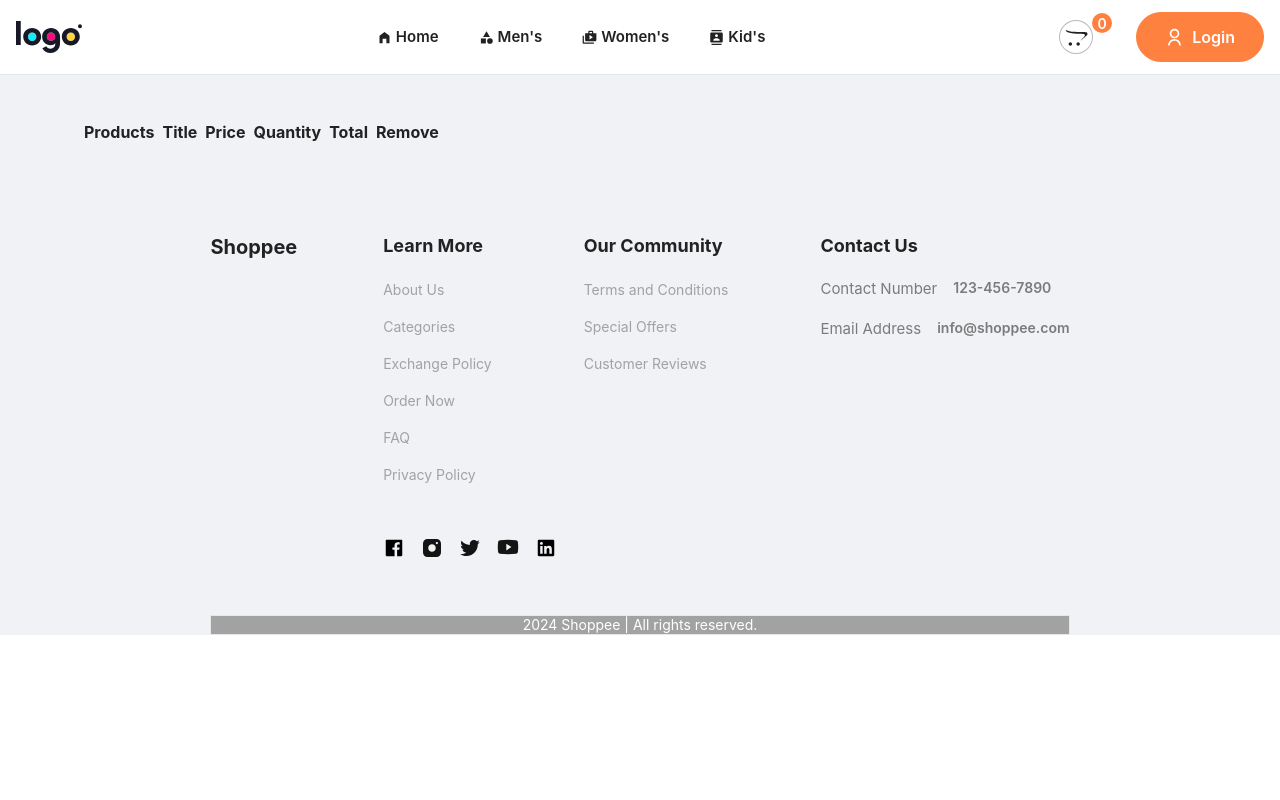
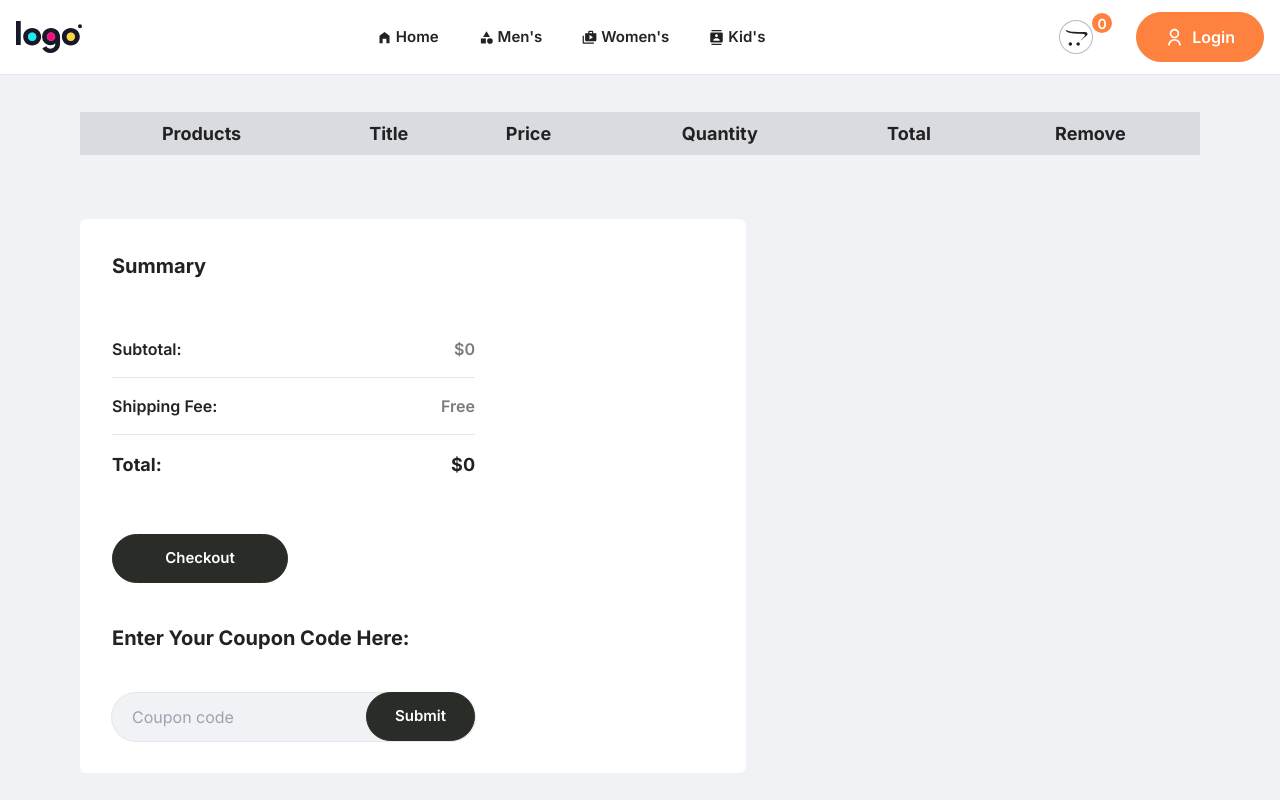
Before and after one commit to MDKolev/digital-shopping, a React (Vite) app: page /cart-page in a window 1280 px wide. Shown: the top 800 px of the page. Built offline with nearby package versions, Linux system fonts and the light colour scheme.

Commit message:
creating CartItems component

```diff
--- a/index.html
+++ b/index.html
@@ -1,8 +1,14 @@
-<!doctype html>
+<!DOCTYPE html>
 <html lang="en">
   <head>
     <meta charset="UTF-8" />
     <link rel="icon" type="image/svg+xml" href="/vite.svg" />
+    <link rel="preconnect" href="https://fonts.googleapis.com" />
+    <link rel="preconnect" href="https://fonts.gstatic.com" crossorigin />
+    <link
+      href="https://fonts.googleapis.com/css2?family=Inter:wght@100..900&display=swap"
+      rel="stylesheet"
+    />
     <meta name="viewport" content="width=device-width, initial-scale=1.0" />
     <title>Ecommerce MERN</title>
   </head>
--- a/src/Context/ShopContext.jsx
+++ b/src/Context/ShopContext.jsx
@@ -23,7 +23,28 @@
     setCartItems((prev) => ({ ...prev, [itemId]: prev[itemId]-1}));
   };
 
-  const contextValue = { all_products, cartItems, addToCart, removeFromCart };
+  const getTotalCartAmount = () => {
+    let totalAmount = 0;
+    for (const item in cartItems) {
+      if(cartItems[item] > 0) {
+        let itemInfo = all_products.find((product) => product.id === Number(item));
+        totalAmount += itemInfo.new_price * cartItems[item];
+      }
+    }
+    return totalAmount;
+  }
+
+  const getTotalCartItems = () => {
+    let totalItem = 0;
+    for (const item in cartItems) {
+      if(cartItems[item] > 0) {
+        totalItem += cartItems[item];
+      }
+    }
+    return totalItem;
+
+  }
+  const contextValue = { all_products, cartItems, addToCart, removeFromCart, getTotalCartItems, getTotalCartAmount };
 
   return (
     <ShopContext.Provider value={contextValue}>
--- a/src/components/CartItems.jsx
+++ b/src/components/CartItems.jsx
@@ -1,10 +1,75 @@
-import React from 'react'
+import React, { useContext } from 'react'
+import { ShopContext } from '../Context/ShopContext';
+import { TbTrash } from 'react-icons/tb';
 
-const CartItems = () => {
+const CartItems= () => {
+
+  const { all_products, cartItems, removeFromCart,getTotalCartAmount, getTotalCartItems } = useContext(ShopContext);
+
   return (
-    <div>
-
-    </div>
+    <section className="max_padd_container pt-28">
+      <table className='w-full mx-auto'>
+        <thead>
+          <tr className='bg-slate-900/10 regular-18 sm:regular-22 text-start py-12'>
+            <th className='p-1 py-2'>Products</th>
+            <th className='p-1 py-2'>Title</th>
+            <th className='p-1 py-2'>Price</th>
+            <th className='p-1 py-2'>Quantity</th>
+            <th className='p-1 py-2'>Total</th>
+            <th className='p-1 py-2'>Remove</th>
+          </tr>
+        </thead>
+        <tbody>
+          {all_products.map((e) => {
+            if (cartItems[e.id] > 0) {
+              return <tr key={e.id} className='border-b border-slate-900/20 text-gray-30 p-6 medium-14 text-center'>
+                <td className='flexCenter '><img src={e.image} alt="prdctImg" height={43} width={43}  className='rounded-lg ring-1 ring-slate-900/5 my-1'/></td>
+                <td><div className='line-clamp-3'>{e.name}</div></td>
+                <td >${e.new_price}</td>
+                <td className='w-16 h-16 bg-white'>{cartItems[e.id]}</td>
+                <td >${e.new_price * cartItems[e.id]}</td>
+                <td>
+                  <div className='bold-22 pl-14'>
+                    <TbTrash onClick={() => removeFromCart(e.id)} className='cursor-pointer'/>
+                  </div>
+                </td>
+              </tr>
+            }
+            return null;
+          })}
+        </tbody>
+      </table>
+      {/* cart details */}
+      <div className='flex flex-col gap-20 my-16 p-8 md:flex-row rounded-md bg-white w-full max-w-[666px]'>
+        <div className='flex flex-col gap-10'>
+          <h4 className='bold-20'>Summary</h4>
+          <div>
+            <div className='flexBetween py-4'>
+              <h4 className='medium-16'>Subtotal:</h4>
+              <h4 className='text-gray-30 font-semibold'>${getTotalCartAmount()}</h4>
+            </div>
+            <hr />
+            <div className='flexBetween py-4'>
+              <h4 className='medium-16'>Shipping Fee:</h4>
+              <h4 className='text-gray-30 font-semibold'>Free</h4>
+            </div>
+            <hr />
+            <div className='flexBetween py-4'>
+              <h4 className='bold-18'>Total:</h4>
+              <h4 className='bold-18'>${getTotalCartAmount()}</h4>
+            </div>
+          </div>
+          <button className='btn_dark_rounded w-44'>Checkout</button>
+          <div className='flex flex-col gap-10'>
+            <h4 className='bold-20 capitalize'>Enter your coupon code here:</h4>
+            <div className='flexBetween pl-5 h-12 bg-primary rounded-full ring-1 ring-slate-900/10'>
+              <input type="text" placeholder='Coupon code' className='bg-transparent border-none outline-none ' />
+              <button className='btn_dark_rounded'>Submit</button>
+            </div>
+          </div>
+        </div>
+      </div>
+    </section>
   )
 }
 
--- a/src/components/Header.jsx
+++ b/src/components/Header.jsx
@@ -1,11 +1,12 @@
 import { Link, NavLink } from "react-router-dom";
 import Navbar from "./Navbar";
-import { useState } from "react";
+import { useContext, useState } from "react";
 import { MdMenu, MdClose } from "react-icons/md";
 import { FaOpencart } from "react-icons/fa";
 import logo from "../assets/logo.svg";
 import logout from "../assets/logout.svg";
 import user from "../assets/user.svg";
+import { ShopContext } from "../Context/ShopContext";
 
 const Header = () => {
   const [menuOpened, setMenuOpened] = useState(false);
@@ -13,6 +14,8 @@
   const toggleManu = () => {
     setMenuOpened(!menuOpened);
   };
+
+  const { getTotalCartItems } = useContext(ShopContext);
 
   return (
     <header className="fixed top-0 left-0 m-auto w-full bg-white ring-1 ring-slate-900/5 z-10">
@@ -55,7 +58,7 @@
             <NavLink to={"cart-page"} className={"flex"}>
               <FaOpencart className="p-1 h-8 w-8 ring-slate-900/30 ring-1 rounded-full" />
               <span className="relative flexCenter w-5 h-5 rounded-full bg-secondary text-white medium-14 -top-2">
-                0
+                {getTotalCartItems()}
               </span>
             </NavLink>
 
--- a/src/pages/Cart.jsx
+++ b/src/pages/Cart.jsx
@@ -1,44 +1,10 @@
-import React, { useContext } from 'react'
-import { ShopContext } from '../Context/ShopContext';
-import { TbTrash } from 'react-icons/tb';
+import CartItems from "../components/CartItems"
 
 const Cart = () => {
-
-  const {all_products, cartItems, removeFromCart} = useContext(ShopContext);
-
   return (
-    <section className="max_padd_container pt-28">
-      <table>
-        <thead>
-          <tr>
-            <th className='p-1 py-2'>Products</th>
-            <th className='p-1 py-2'>Title</th>
-            <th className='p-1 py-2'>Price</th>
-            <th className='p-1 py-2'>Quantity</th>
-            <th className='p-1 py-2'>Total</th>
-            <th className='p-1 py-2'>Remove</th>
-          </tr>
-        </thead>
-        <tbody>
-          {all_products.map((e) => {
-            if (cartItems[e.id] > 0) {
-              return <tr key={e.id}>
-                <td><img src={e.image} alt="prdctImg" height={43} width={43} /></td>
-                <td><div>{e.name}</div></td>
-                <td>${e.new_price}</td>
-                <td>{cartItems[e.id]}</td>
-                <td>${e.new_price * cartItems[e.id]}</td>
-                <td>
-                  <div>
-                    <TbTrash onClick={() => removeFromCart(e.id)} className='cursor-pointer'/>
-                  </div>
-                </td>
-              </tr>
-            }
-          })}
-        </tbody>
-      </table>
-    </section>
+    <div>
+      <CartItems/>
+    </div>
   )
 }
 
```
